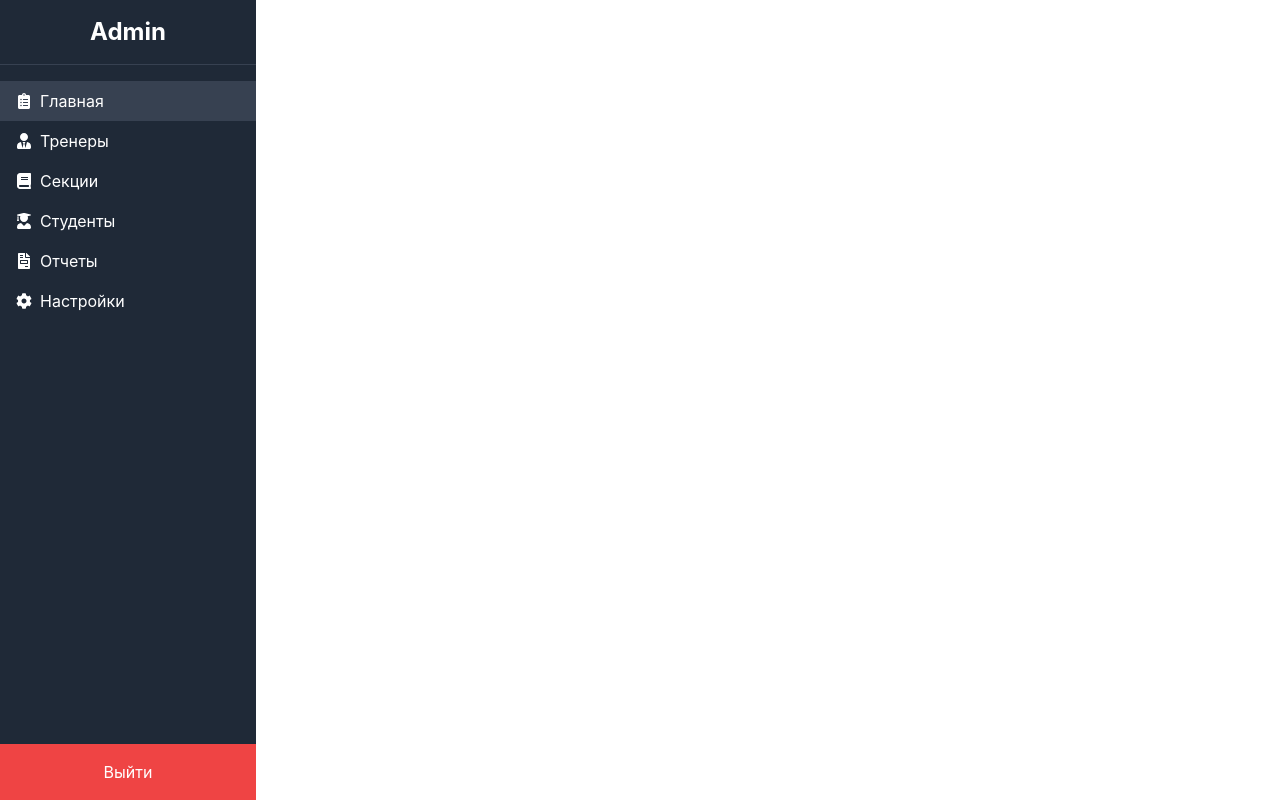
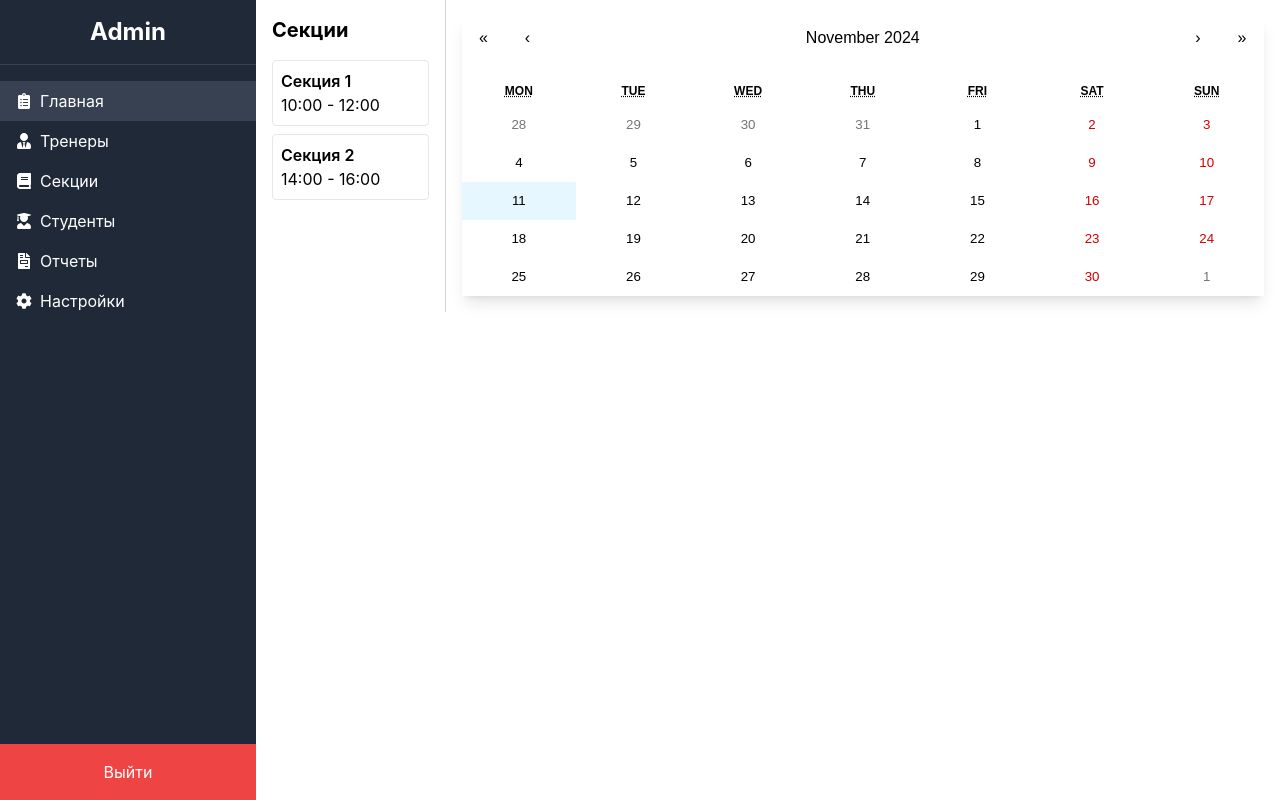
Before and after one commit to RodionKekhayev0ne/hakaton-front, a React (Create React App) app: page / in a window 1280 px wide. Both pictures are taken after a click on the button "Войти". Built offline with nearby package versions, Linux system fonts and the light colour scheme.

Commit message:
crm-front

```diff
--- a/package.json
+++ b/package.json
@@ -7,6 +7,7 @@
     "@testing-library/react": "^13.4.0",
     "@testing-library/user-event": "^13.5.0",
     "react": "^18.3.1",
+    "react-calendar": "^5.1.0",
     "react-dom": "^18.3.1",
     "react-icons": "^5.3.0",
     "react-router-dom": "^6.28.0",
--- a/src/App.js
+++ b/src/App.js
@@ -9,6 +9,7 @@ import TrainerList from './components/TrainerList';
 import SectionList from './components/SectionList';
 import StudentList from './components/StudentList';
 import { AuthContext } from './context/AuthContext';
+import AdminDashboard from './components/AdminDashboard';
 
 const AppContent = () => {
   const { user } = useContext(AuthContext);
@@ -38,6 +39,7 @@ const AppContent = () => {
           {isAuthenticated && user.role === 'admin' && (
             <>
               <Route path="/admin" element={<AdminPage />} />
+              <Route path="/admin/dashboard" element={<AdminDashboard />} />
               <Route path="/admin/trainers" element={<TrainerList />} />
               <Route path="/admin/sections" element={<SectionList />} />
               <Route path="/admin/students" element={<StudentList />} />
--- /dev/null
+++ b/src/Calendar.css
@@ -0,0 +1,35 @@
+.react-calendar {
+    width: 100%;
+    border: none;
+    font-family: Arial, sans-serif;
+  }
+
+  .react-calendar__tile {
+    padding: 10px;
+  }
+
+  .react-calendar__tile--now {
+    background: #e6f7ff !important;
+    color: #000;
+  }
+
+  .react-calendar__tile--active {
+    background: #ffcccc !important;
+    color: #000;
+  }
+
+  .highlighted-day {
+    background: #fdd835 !important;
+    color: #000;
+    position: relative;
+  }
+
+  .event-indicator {
+    margin-top: 2px;
+    background-color: #ff4081;
+    color: #fff;
+    padding: 2px;
+    border-radius: 4px;
+    font-size: 10px;
+    text-align: center;
+  }
--- a/src/components/AdminDashboard.js
+++ b/src/components/AdminDashboard.js
@@ -1,13 +1,110 @@
-import React from 'react';
-import TrainerList from './TrainerList';
-import ReportDownload from './ReportDownload';
+import React, { useState } from 'react';
+import Calendar from 'react-calendar';
+import 'react-calendar/dist/Calendar.css';
+import './CustomCalendar.css';
 
-const AdminDashboard = ({ trainers = [], students = [], sections = [] }) => {
+const sectionsData = [
+  { id: 1, name: 'Секция 1', days: ['2024-11-20', '2024-11-22'], time: '10:00 - 12:00' },
+  { id: 2, name: 'Секция 2', days: ['2024-11-21', '2024-11-23'], time: '14:00 - 16:00' },
+];
+
+const studentsAttendance = {
+  '2024-11-20': [
+    { name: 'Иван Иванов', attended: true },
+    { name: 'Мария Петрова', attended: false },
+  ],
+  '2024-11-22': [
+    { name: 'Алексей Смирнов', attended: true },
+    { name: 'Ольга Сидорова', attended: true },
+  ],
+  // Добавьте данные для других дат
+};
+
+const AdminDashboard = () => {
+  const [selectedSection, setSelectedSection] = useState(null);
+  const [markedDates, setMarkedDates] = useState([]);
+  const [selectedDate, setSelectedDate] = useState(null);
+
+  const handleSectionClick = (section) => {
+    setSelectedSection(section);
+    setMarkedDates(section.days);
+  };
+
+  const handleDateClick = (date) => {
+    const formattedDate = date.toISOString().split('T')[0];
+    if (markedDates.includes(formattedDate)) {
+      setSelectedDate(formattedDate);
+    } else {
+      setSelectedDate(null);
+    }
+  };
+
   return (
-    <div>
-      <h1 className="text-2xl font-bold mb-4">Админ Панель</h1>
-      <TrainerList trainers={trainers} />
-      <ReportDownload sections={sections} />
+    <div className="flex">
+      {/* Столбец с секциями */}
+      <div className="w-1/4 p-4 border-r border-gray-300">
+        <h2 className="text-xl font-bold mb-4">Секции</h2>
+        {sectionsData.map((section) => (
+          <div
+            key={section.id}
+            className="p-2 mb-2 cursor-pointer hover:bg-gray-200 border rounded"
+            onClick={() => handleSectionClick(section)}
+          >
+            <h3 className="font-semibold">{section.name}</h3>
+            <p>{section.time}</p>
+          </div>
+        ))}
+      </div>
+
+      {/* Календарь */}
+      <div className="flex-grow p-4">
+        <Calendar
+          onClickDay={handleDateClick}
+          tileClassName={({ date }) => {
+            const formattedDate = date.toISOString().split('T')[0];
+            if (markedDates.includes(formattedDate)) {
+              return 'bg-yellow-300 hover:bg-yellow-400'; // Tailwind CSS классы для пометки занятий
+            }
+            return null;
+          }}
+          tileContent={({ date }) => {
+            const formattedDate = date.toISOString().split('T')[0];
+            if (markedDates.includes(formattedDate)) {
+              return (
+                <div className="mt-1 text-xs bg-pink-500 text-white px-2 py-1 rounded">
+                  Занятие
+                </div>
+              ); // Tailwind CSS стили для метки
+            }
+            return null;
+          }}
+          className="w-full border border-gray-300 shadow-lg"
+        />
+
+        {/* Список студентов при выборе даты */}
+        {selectedDate && (
+          <div className="mt-4 p-4 border border-gray-300 rounded shadow-md">
+            <h3 className="text-lg font-bold mb-2">Посещаемость на {selectedDate}</h3>
+            <ul>
+              {studentsAttendance[selectedDate] ? (
+                studentsAttendance[selectedDate]
+                  .filter((student) => student.attended) // Фильтруем только присутствующих студентов
+                  .map((student, index) => (
+                    <li
+                      key={index}
+                      className="flex justify-between py-1 border-b last:border-none"
+                    >
+                      <span>{student.name}</span>
+                      <span className="text-green-600">Присутствовал</span>
+                    </li>
+                  ))
+              ) : (
+                <p>Нет данных о посещаемости на эту дату.</p>
+              )}
+            </ul>
+          </div>
+        )}
+      </div>
     </div>
   );
 };
--- /dev/null
+++ b/src/components/CustomCalendar.css
@@ -0,0 +1,35 @@
+.react-calendar {
+    width: 100%;
+    border: none;
+    font-family: Arial, sans-serif;
+  }
+
+  .react-calendar__tile {
+    padding: 10px;
+  }
+
+  .react-calendar__tile--now {
+    background: #e6f7ff !important;
+    color: #000;
+  }
+
+  .react-calendar__tile--active {
+    background: #ffcccc !important;
+    color: #000;
+  }
+
+  .highlighted-day {
+    background: #fdd835 !important;
+    color: #000;
+    position: relative;
+  }
+
+  .event-indicator {
+    margin-top: 2px;
+    background-color: #ff4081;
+    color: #fff;
+    padding: 2px;
+    border-radius: 4px;
+    font-size: 10px;
+    text-align: center;
+  }
--- a/src/components/StudentList.js
+++ b/src/components/StudentList.js
@@ -21,11 +21,14 @@ const StudentList = ({ onStudentClick }) => {
     setSelectedStudent(null);
   };
 
-  const handleStudentClick = (student) => {
-    setSelectedStudent(student);
-    setShowAddForm(true);
-    if (onStudentClick) {
-      onStudentClick(student);
+  const handleStudentClick = (student, event) => {
+    // Открываем форму только при клике на строку, но не на чекбокс
+    if (event.target.type !== 'checkbox') {
+      setSelectedStudent(student);
+      setShowAddForm(true);
+      if (onStudentClick) {
+        onStudentClick(student);
+      }
     }
   };
 
@@ -150,7 +153,7 @@ const StudentList = ({ onStudentClick }) => {
             <tr
               key={student.id}
               className="hover:bg-gray-200 cursor-pointer"
-              onClick={() => handleStudentClick(student)}
+              onClick={(event) => handleStudentClick(student, event)}
             >
               <td className="px-4 py-2 border">
                 <input
```
Also changed, not shown: 1 other file (tests, documents, lock files or other folders).
